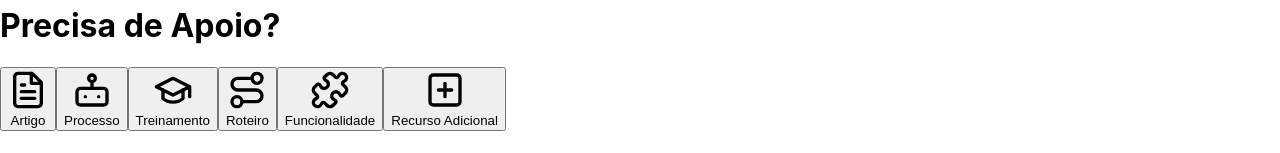
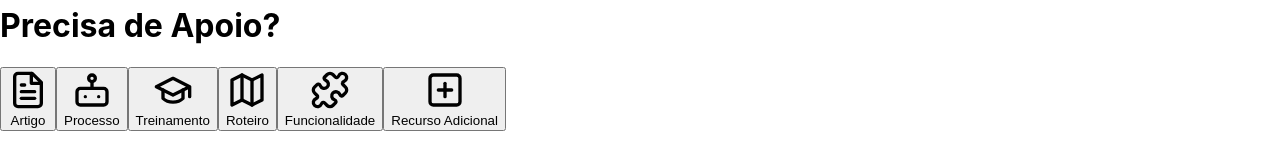
Before and after one commit to admVeloHub/VeloHub, a React (Create React App) app: page / in a window 1280 px wide. Both pictures are taken after a click on the button "Apoio". Shown: the part 140-293 px from the top of the page. Built offline with nearby package versions, Linux system fonts and the light colour scheme; the HTML template or start-up script is replaced by a standard one.

Commit message:
Corrigir import do ícone Route para Map

```diff
--- a/src/App.js
+++ b/src/App.js
@@ -1,5 +1,5 @@
 import React, { useState, useEffect, useRef } from 'react';
-import { Home, FileText, MessageSquare, LifeBuoy, Book, Search, User, Sun, Moon, FilePlus, Bot, GraduationCap, Route, Puzzle, PlusSquare, Send, ThumbsUp, ThumbsDown, BookOpen } from 'lucide-react';
+import { Home, FileText, MessageSquare, LifeBuoy, Book, Search, User, Sun, Moon, FilePlus, Bot, GraduationCap, Map, Puzzle, PlusSquare, Send, ThumbsUp, ThumbsDown, BookOpen } from 'lucide-react';
 
 // Dados mock (serão substituídos por chamadas de API)
 const mockVeloNews = [
@@ -189,7 +189,7 @@ const ApoioPage = () => {
         { name: 'Artigo', icon: <FileText size={40} /> },
         { name: 'Processo', icon: <Bot size={40} /> },
         { name: 'Treinamento', icon: <GraduationCap size={40} /> },
-        { name: 'Roteiro', icon: <Route size={40} /> },
+        { name: 'Roteiro', icon: <Map size={40} /> },
         { name: 'Funcionalidade', icon: <Puzzle size={40} /> },
         { name: 'Recurso Adicional', icon: <PlusSquare size={40} /> },
     ];
```
